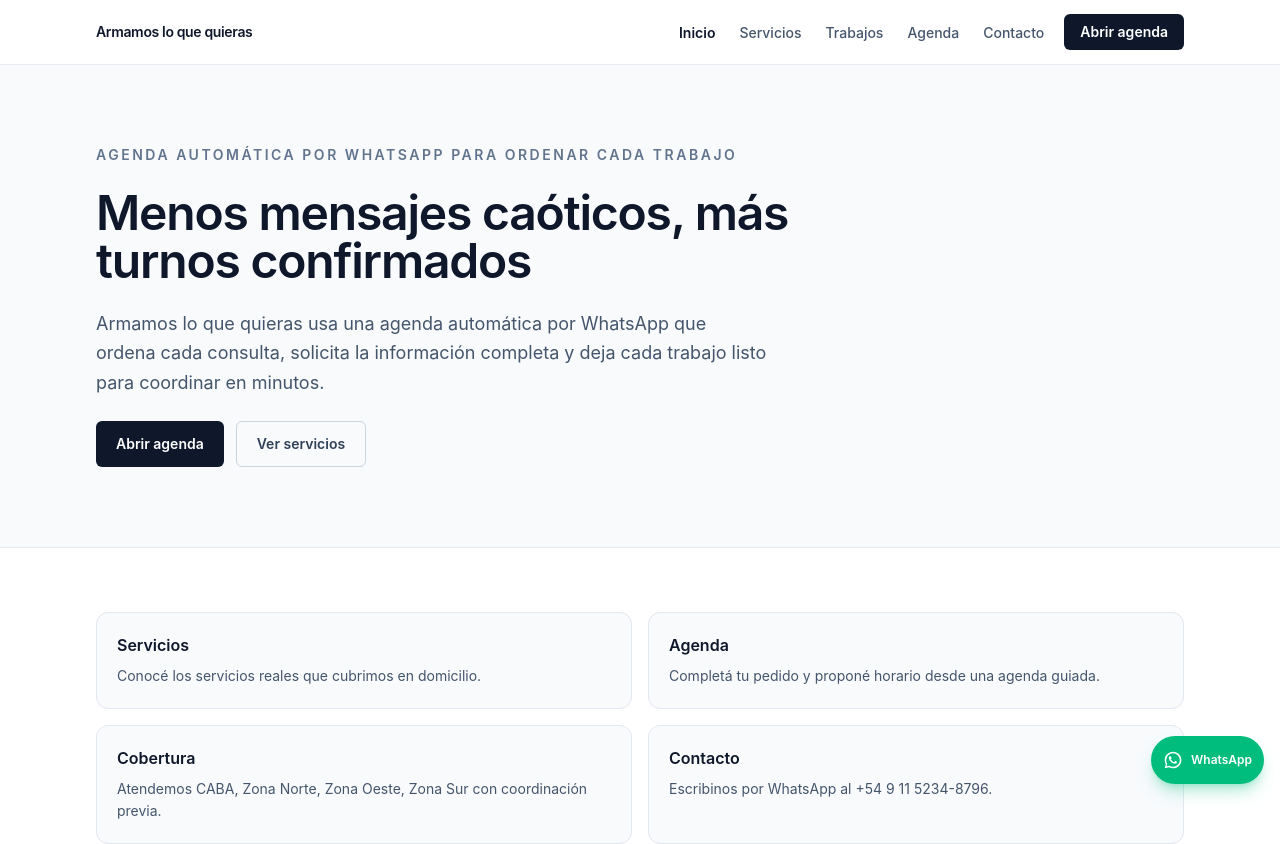
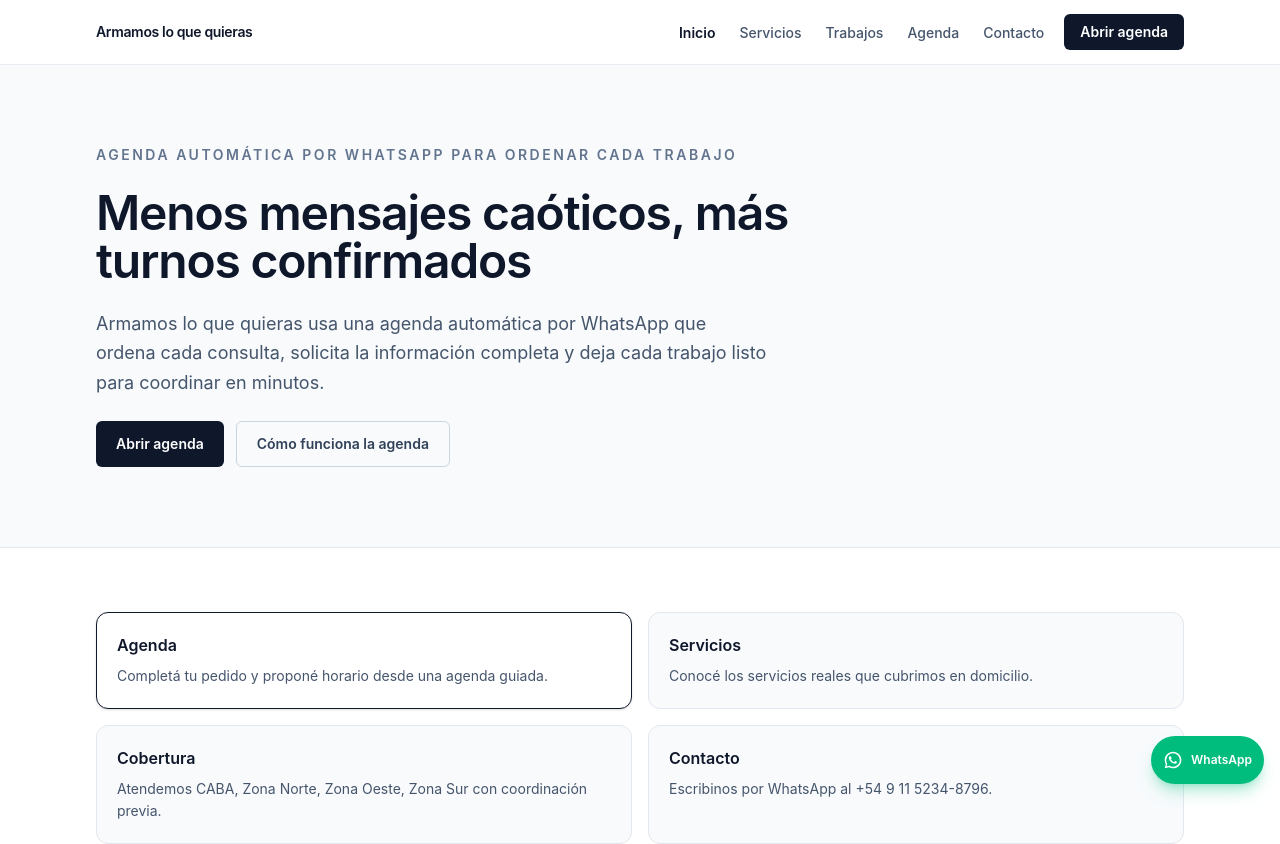
Before and after one commit to Daegon13/armamos-lo-que-quieras, a Next.js app: page / in a window 1280 px wide. Shown: the top 844 px of the page. Built offline with nearby package versions, Linux system fonts and the light colour scheme.

Commit message:
Ajusta CTAs de home y prioriza acceso de agenda

```diff
--- a/src/app/page.tsx
+++ b/src/app/page.tsx
@@ -38,7 +38,7 @@ export default function Home() {
             <Link
               key={item.href}
               href={item.href}
-              className="rounded-xl border border-slate-200 bg-slate-50 p-5 transition-colors hover:border-slate-300"
+              className={`rounded-xl border p-5 transition-colors ${item.href === "/agenda" ? "border-slate-900 bg-white shadow-sm" : "border-slate-200 bg-slate-50 hover:border-slate-300"}`}
             >
               <h2 className="text-base font-semibold text-slate-900">{item.title}</h2>
               <p className="mt-2 text-sm leading-relaxed text-slate-600">{item.description}</p>
@@ -67,7 +67,7 @@ export default function Home() {
         </div>
       </section>
 
-      <section className="bg-white">
+      <section id="como-funciona-agenda" className="bg-white">
         <div className="mx-auto grid w-full max-w-6xl gap-6 px-4 py-12 sm:px-6 sm:py-16 lg:grid-cols-[1.4fr_1fr] lg:px-8">
           <article className="rounded-xl border border-slate-200 bg-slate-50 p-5 sm:p-6">
             <p className="text-sm font-semibold uppercase tracking-[0.16em] text-slate-500">Cómo funciona la agenda</p>
--- a/src/components/sections/HeroSection.tsx
+++ b/src/components/sections/HeroSection.tsx
@@ -21,10 +21,10 @@ export function HeroSection() {
             {businessInfo.primaryCtaLabel}
           </Link>
           <Link
-            href="/servicios"
+            href="/#como-funciona-agenda"
             className="inline-flex items-center justify-center rounded-md border border-slate-300 px-5 py-3 text-sm font-semibold text-slate-700 transition-colors hover:bg-white"
           >
-            Ver servicios
+            Cómo funciona la agenda
           </Link>
         </div>
       </div>
--- a/src/lib/site.ts
+++ b/src/lib/site.ts
@@ -48,14 +48,14 @@ export const whatsappContactHref = `${whatsappBaseUrl}?text=${whatsappText}`;
 
 export const quickAccessItems = [
   {
+    title: "Agenda",
+    description: "Completá tu pedido y proponé horario desde una agenda guiada.",
+    href: "/agenda",
+  },
+  {
     title: "Servicios",
     description: "Conocé los servicios reales que cubrimos en domicilio.",
     href: "/servicios",
-  },
-  {
-    title: "Agenda",
-    description: "Completá tu pedido y proponé horario desde una agenda guiada.",
-    href: "/agenda",
   },
   {
     title: "Cobertura",
```
